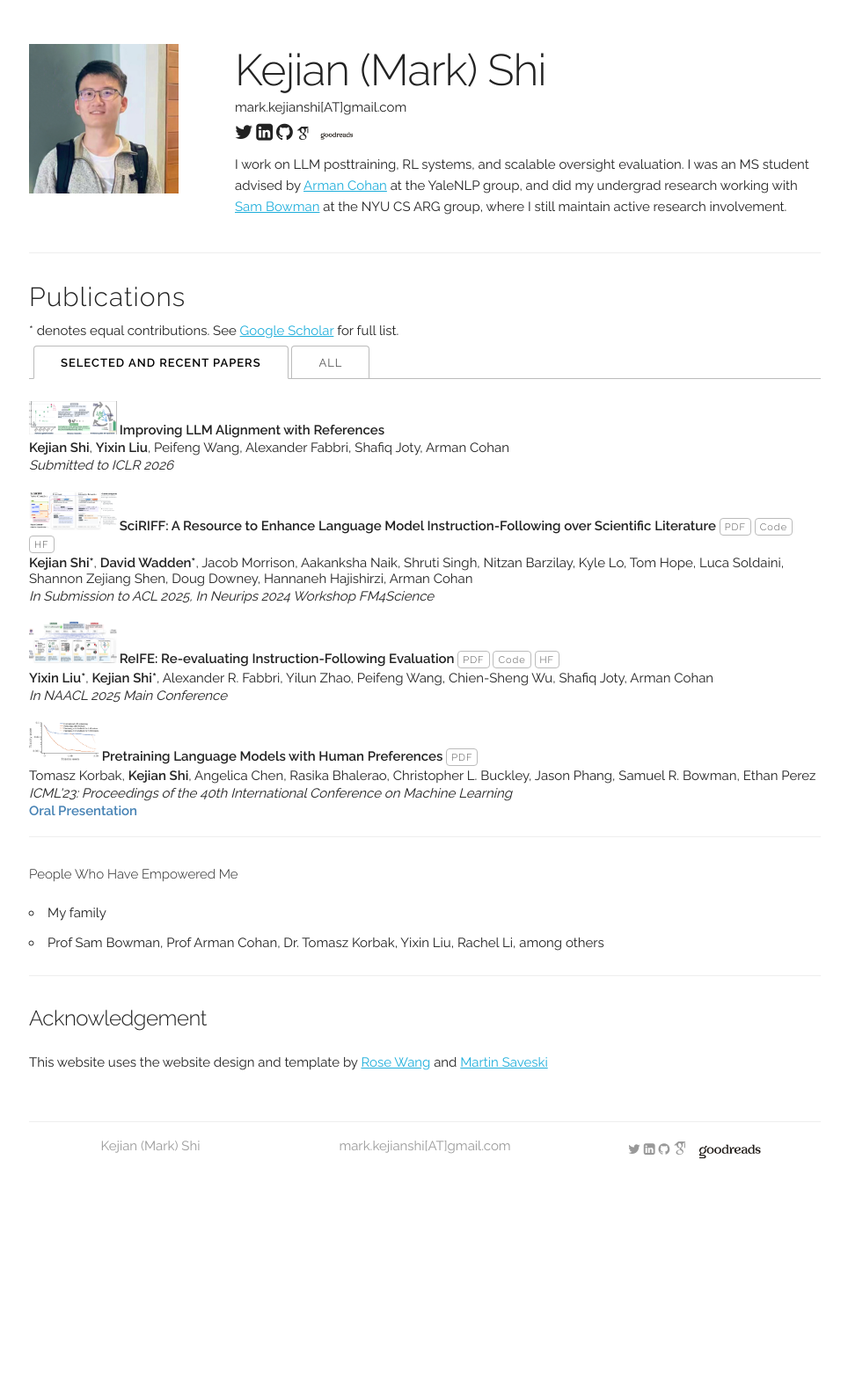
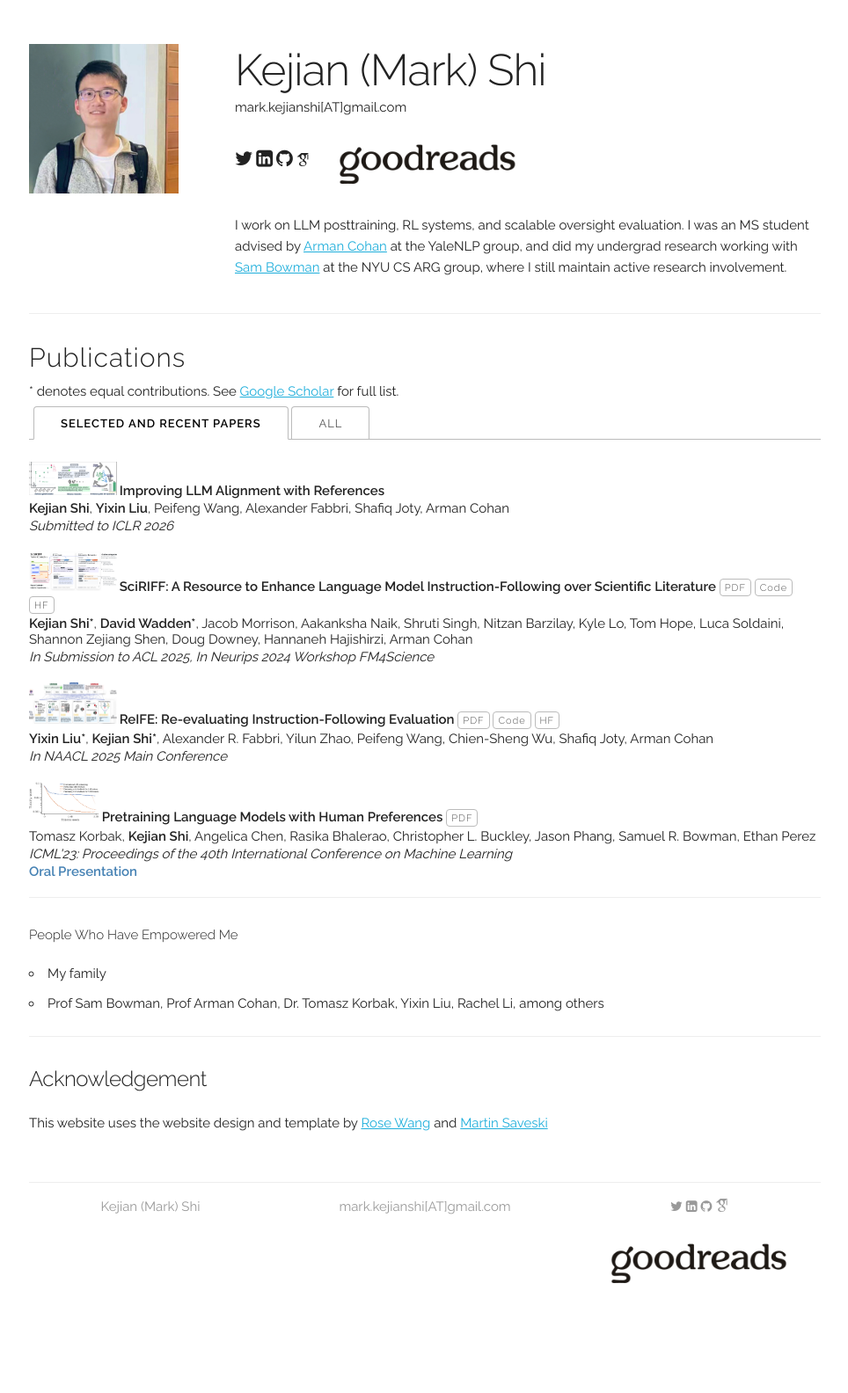
Before and after one commit to shi-kejian/shi-kejian.github.io, a Jekyll site: the page built from index.html, in a window 1280 px wide. Shown: the whole page at 88% size, without its empty margins (157-1121 px from the left). Built offline with Jekyll 4.4.1, drawn with Linux system fonts in a browser that asks for light colours; some web fonts are replaced; before the commit the page ends 1426 px from its top, so only the background shows below that.

Commit message:
Update default.html

```diff
--- a/_layouts/default.html
+++ b/_layouts/default.html
@@ -94,7 +94,7 @@
               </span>
 
               <span onclick="window.open('{{ site.data.main_info.goodreads }}')" style="cursor: pointer">
-                <img src="{{ site.baseurl }}/assets/icons/goodreads.png" style="height: 18px; width: auto; display: inline-block; vertical-align: middle; margin: 0 4px;" alt="Goodreads">
+                <img src="{{ site.baseurl }}/assets/icons/goodreads.png" style="height: 100px; width: auto; display: inline-block; vertical-align: middle;" alt="Goodreads">
               </span>
               <!-- <span onclick="window.open('{{ site.data.main_info.cv }}')" style="cursor: pointer">
                 <i class="ai ai-cv" aria-hidden="true"></i>
@@ -148,7 +148,7 @@
             <i class="ai ai-google-scholar ai-lg" aria-hidden="true"></i>
           </span>
           <span onclick="window.open('{{ site.data.main_info.goodreads }}')" style="cursor: pointer">
-            <img src="{{ site.baseurl }}/assets/icons/goodreads.png" style="height: 35px; width: auto; display: inline-block; vertical-align: middle;" alt="Goodreads">
+            <img src="{{ site.baseurl }}/assets/icons/goodreads.png" style="height: 100px; width: auto; display: inline-block; vertical-align: middle;" alt="Goodreads">
           </span>
         </div>
       </div>
```
